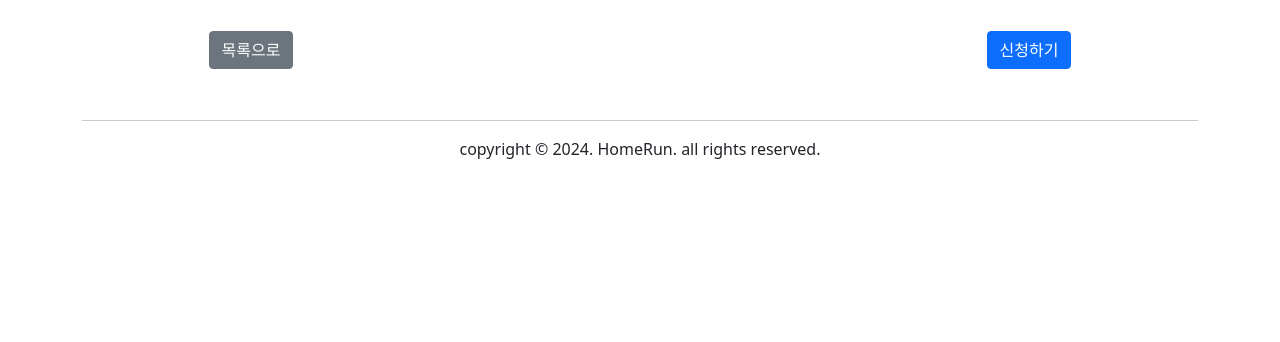
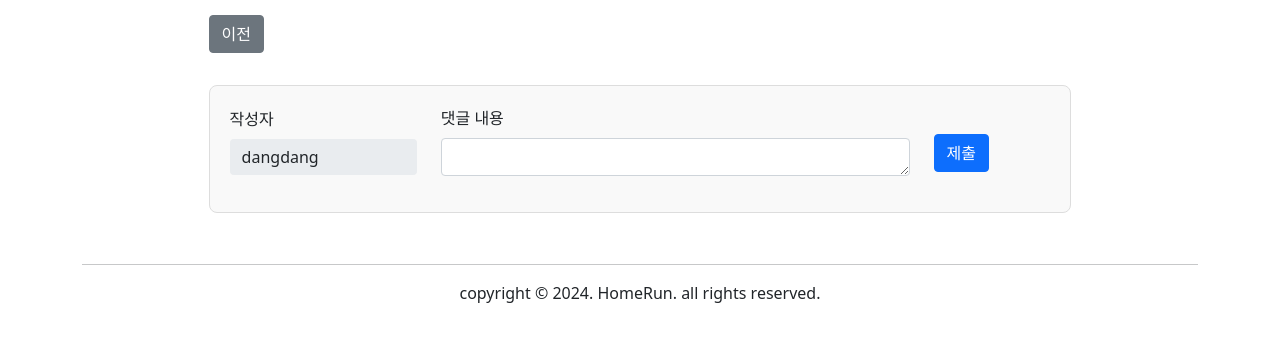
Before and after one commit to nysengE/HomeRun, a FastAPI app: page /club/view/1 in a window 1280 px wide. Shown: the part 158-500 px from the top of the page. Run offline with FastAPI, Linux system fonts and the light colour scheme; data that the repository does not hold is empty; some libraries are stand-ins or nearby versions.

Commit message:
동호회 댓글 하는중

```diff
--- a/app/routes/club.py
+++ b/app/routes/club.py
@@ -7,7 +7,7 @@ from starlette.responses import HTMLResponse, RedirectResponse
 from starlette.templating import Jinja2Templates
 
 from app.dbfactory import get_db
-from app.schema.club.club import NewClub
+from app.schema.club.club import NewClub, NewReply
 from app.service.club import get_club_data, process_upload, ClubService
 
 club_router = APIRouter()
@@ -64,3 +64,11 @@ async def apply(req: Request, clubno: int, userid:str, db: Session = Depends(get
             return RedirectResponse('/club', 303)
     except Exception as ex:
         print(f'▷▷▷ apply 오류발생 {str(ex)}')
+
+@club_router.post('/reply', response_class=HTMLResponse)
+async def reply(req: Request, reply: NewReply, db: Session = Depends(get_db)):
+    try:
+        if ClubService.insert_reply(db, reply):
+            return RedirectResponse(f'/club/view/{reply.clubno}',303)
+    except Exception as ex:
+        print(f'▷▷▷ reply 오류 발생 : {str(ex)}')
--- a/app/service/club.py
+++ b/app/service/club.py
@@ -5,7 +5,7 @@ from fastapi import Form, HTTPException
 from sqlalchemy import insert, select, func, update
 from sqlalchemy.exc import SQLAlchemyError
 
-from app.model.club import Club, ClubAttach, Apply
+from app.model.club import Club, ClubAttach, Apply, Reply
 from app.model.regions import Regions
 from app.model.sports import Sports
 from app.schema.club.club import NewClub
@@ -177,3 +177,20 @@ class ClubService:
         except SQLAlchemyError as ex:
             print(f'▶▶▶ insert_apply 에서 오류 발생: {str(ex)}')
             db.rollback()
+
+    @staticmethod
+    def insert_reply(db, reply):
+        try:
+             # rpno 부모 번호 임시 생성
+            stmt = select(func.coalesce(func.max(Reply.rno), 0) + 1)
+            next_rno = db.execute(stmt).scalar_one()
+
+            stmt = insert(Reply).values(userid=reply.userid,
+                                         reply=reply.reply, clubno=reply.clubno, rpno=next_rno)
+            result = db.execute(stmt)
+
+            db.commit()
+            return result
+        except SQLAlchemyError as ex:
+            print(f'▶▶▶ insert_reply에서 오류 발생 : {str(ex)}')
+            db.rollback()
--- a/views/static/js/club/view.js
+++ b/views/static/js/club/view.js
@@ -43,5 +43,36 @@ applybtn.addEventListener('click', async (e) => {
     //     console.error('Error:', error);
     // }
 
+});
 
-})
+// 댓글창
+let replyfrm = document.replyfrm;
+
+replyfrm?.addEventListener('submit', (e) => {
+    e.preventDefault();
+
+    const formData = new FormData(replyfrm);
+
+    let jsondata = {};
+    formData.forEach((val, key) => {
+        jsondata[key] = val;
+    });
+
+    formData['userid'] = userid;
+
+    // formData.forEach((val, key) => {
+    //     console.log(key, val);
+    // })
+
+    fetch('/club/reply', {
+        method: 'POST',
+        headers: {
+            'Accept': 'application/json',
+            'Content-Type': 'application/json'
+        },
+        body: JSON.stringify(jsondata),
+        redirect: 'follow'
+    }).then((res) => {
+        if (res.redirected) location.href = res.url;
+    });
+});
--- a/views/templates/club/view.html
+++ b/views/templates/club/view.html
@@ -14,6 +14,18 @@
         width: 500px;
         height: 300px;
     }
+
+     .form-container {
+         border: 1px solid #ddd;
+         border-radius: 8px;
+         padding: 20px;
+         background-color: #f9f9f9;
+     }
+
+    .form-control {
+        border: 1px solid #ced4da;
+    }
+
 </style>
 {% endblock %}
 
@@ -24,6 +36,9 @@
 {% block main %}
 <div class="d-flex justify-content-center">
     <main style="width: 80%">
+        <div class="botton-row d-flex justify-content-between mb-3">
+            <button type="button" class="btn btn-secondary" id="prebtn">이전</button>
+        </div>
         <table class="table border-top border-bottom">
             <tbody>
             {% for c in club %}
@@ -32,8 +47,14 @@
                     <img src='http://127.0.0.1/homerun/img/{{ c.fname }}' alt="이미지" class="table-img" style="width: 100%;">
                 </td>
                 <td style="width: 400px;">
-                    <div class="title-text text-start mb-5 d-flex align-items-center">
+                    <div class="title-text text-start mb-3 d-flex align-items-center">
                         <h2><b>{{ c.title }}</b></h2>
+                    </div>
+                    <div class="badge-container">
+                        <div class="badge-row d-flex justify-content-start">
+                            <h3><span class="badge text-bg-secondary bg-success d-flex justify-content-start mx-1">{{ c.sportname }}</span></h3>
+                            <h3><span class="badge text-bg-secondary bg-warning d-flex justify-content-start">{{ c.regionname }}</span></h3>
+                        </div>
                     </div>
                     <div class="title-text text-start">
                         <p>인원수 : {{ c.people }}</p>
@@ -46,13 +67,11 @@
                     </div>
                     <div class="title-text text-start">
                         <p>작성자: {{ c.userid }}</p>
-                        <input type="hidden" id="userid" value="dangdang">
                     </div>
-                    <div class="badge-container">
-                        <div class="badge-row d-flex justify-content-start">
-                            <h3><span class="badge text-bg-secondary bg-success d-flex justify-content-start mx-1">{{ c.sportname }}</span></h3>
-                            <h3><span class="badge text-bg-secondary bg-warning d-flex justify-content-start">{{ c.regionname }}</span></h3>
-                        </div>
+                    <div class="title-text text-end">
+                        <!--            로그인한 아이디가 작성자와 다를 경우 처리하기-->
+                        <button type="button" class="btn btn-primary" id="applybtn">신청하기</button>
+                        <input type="hidden" id="clubno" value="{{ clubno }}">
                     </div>
                 </td>
             </tr>
@@ -64,11 +83,24 @@
             {% endfor %}
             </tbody>
         </table>
-        <div class="botton-row d-flex justify-content-between">
-            <button type="button" class="btn btn-secondary" id="prebtn">목록으로</button>
-<!--            로그인한 아이디가 작성자와 다를 경우 처리하기-->
-            <button type="button" class="btn btn-primary" id="applybtn">신청하기</button>
-            <input type="hidden" id="clubno" value="{{ clubno }}">
+
+        <!-- 댓글창 -->
+        <div class="form-container">
+            <form name="replyfrm" id="replyfrm">
+                <div class="row mb-3 align-items-center">
+                    <div class="col-md-3">
+                        <label for="username" class="form-label">작성자</label>
+                        <input type="text" class="form-control" id="userid" name="userid" value="dangdang" style="border:none" readonly>
+                    </div>
+                    <div class="col-md-7">
+                        <label for="comment" class="form-label">댓글 내용</label>
+                        <textarea class="form-control" id="reply" name="reply" rows="1" required></textarea>
+                    </div>
+                    <div class="col-md-2 text-start">
+                        <button type="submit" class="btn btn-primary mt-4 replybtn">제출</button>
+                    </div>
+                </div>
+            </form>
         </div>
     </main>
 </div>
```
Also changed, not shown: app/model/club.py (+12 -0 lines), app/schema/club/club.py (+9 -1 lines).
